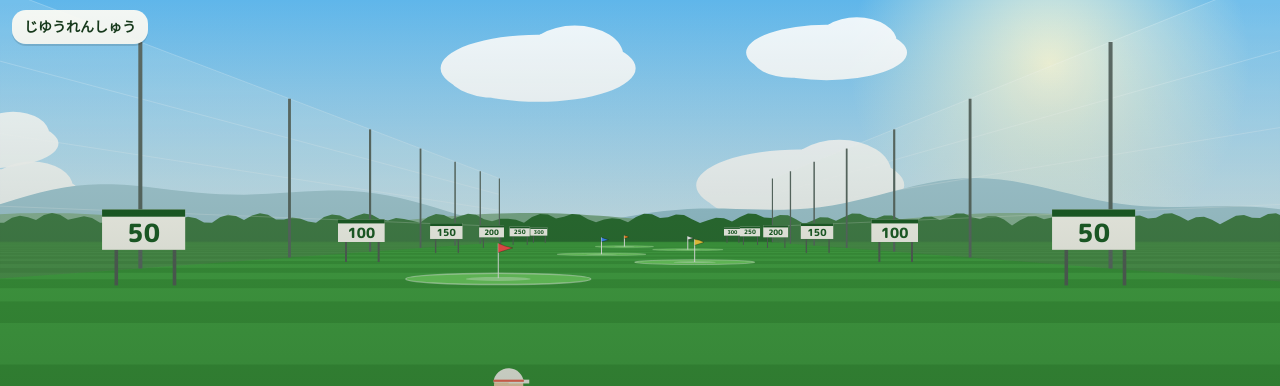
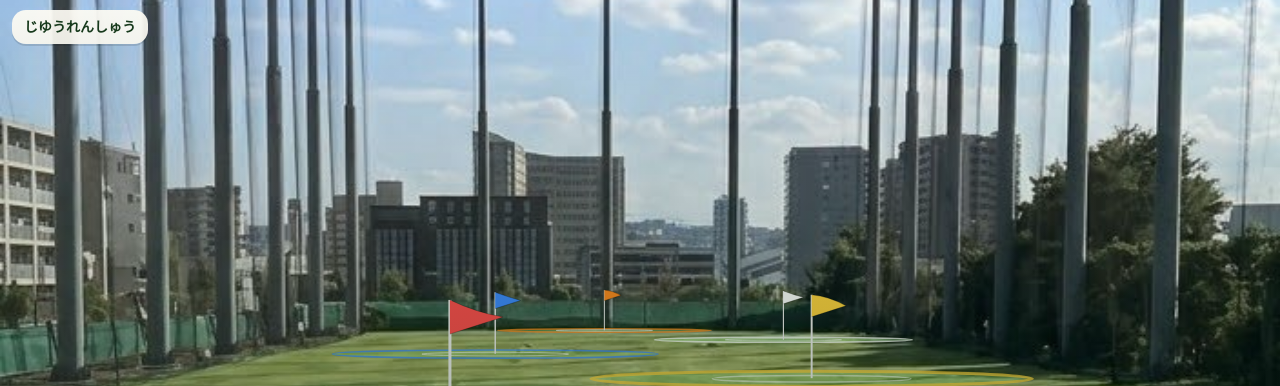
Before and after one commit to kakugawari/golf, a website: page index.html in a window 1280 px wide. Shown: the top 386 px of the page. Drawn offline with Linux system fonts and the light colour scheme.

Commit message:
背景を実際の練習場の写真にし、打席から見送る見せ方にする
使う人の見本 (写真のような練習場にねらい・パワーの輪・ボタンを重ねた画面) に寄せるため、
使う人がくれた練習場の写真 (range.jpg) を背景に敷いた。
- 写真は CSS の背景。canvas は動く物だけを描き、空・芝・ネット・マット・距離の看板の描画はやめた
- カメラを打席に固定し、pr() を写真の遠近に合わせた (消える点・焦点・目の高さ・奥行きを写真から測った)。
  玉は大きいマットの上、奥のネットの足もと (約 250y) が写真の奥のネットの足もとに来る
- 写真の芝の幅に合わせて旗の左右を内側へ (60y で左右 ±17y しかない)。ねらいの振れ幅も ±0.15 に
- グリーンは芝が透ける薄い緑 + 旗の色の輪。玉は写真の大きさに合わせて小さく。跡は遠いほど細く
- theme-color は写真のいちばん上の色

見張り: 背景に写真がある / 玉はマットの上 (上から 76%) / 旗はどれも芝の上で、遠いほど小さい。

Co-Authored-By: Claude Opus 5.5 <noreply@anthropic.com>
Claude-Session: https://claude.ai/code/session_018Byozv7sevyohbCt5tUJEq

```diff
--- a/app.js
+++ b/app.js
@@ -10,10 +10,10 @@ const CLUBS=[
  {id:'i7',k:'7I',name:'7番アイアン',carry:150,apex:26,roll:8},
  {id:'pw',k:'PW',name:'ウェッジ',carry:100,apex:24,roll:3}];
 const TG=[
- {z:60,x:-12,c:'#ff4d4d',n:'あか'},
- {z:100,x:10,c:'#ffd23f',n:'きいろ'},
- {z:140,x:-6,c:'#3d8bff',n:'あお'},
- {z:180,x:14,c:'#ffffff',n:'しろ'},
+ {z:60,x:-5,c:'#ff4d4d',n:'あか'},
+ {z:100,x:7,c:'#ffd23f',n:'きいろ'},
+ {z:140,x:-8,c:'#3d8bff',n:'あお'},
+ {z:180,x:10,c:'#ffffff',n:'しろ'},
  {z:220,x:-3,c:'#ff8a1f',n:'オレンジ'}];
 const GR=9,RING0=120,RSPD=90,RWIN=30,ARC=270,AR=78;
 
@@ -100,7 +100,7 @@ function bestText(){const f=save.far;$('best').textContent=`ベスト ${save.bes
 
 /* aim buttons: press-and-hold repeat */
 let aimTimer=null;
-function aimStep(d){if(G.phase!=='ready')return;G.aim=Math.max(-0.3,Math.min(0.3,G.aim+d*0.01));aimLab();sfx.aim();}
+function aimStep(d){if(G.phase!=='ready')return;G.aim=Math.max(-0.15,Math.min(0.15,G.aim+d*0.01));aimLab();sfx.aim();}
 function aimBind(el,d){el.addEventListener('pointerdown',e=>{e.stopPropagation();e.preventDefault();aimStep(d);clearInterval(aimTimer);let n=0;aimTimer=setInterval(()=>{if(++n>3)aimStep(d);},80);});
  ['pointerup','pointerleave','pointercancel'].forEach(t=>el.addEventListener(t,()=>clearInterval(aimTimer)));}
 aimBind($('aL'),-1);aimBind($('aR'),1);
@@ -211,7 +211,12 @@ function update(dt){
  setGauge();}
 
 /* ---------- draw ---------- */
-function pr(x,y,z){const d=z-G.cam.z;if(d<0.6)return null;const s=F/d;return {x:W/2+(x-G.cam.x)*s,y:HY+(G.cam.h-y)*s,s};}
+/* 背景は打席から見た練習場の写真 (range.jpg 704x1520)。カメラは打席に固定し、写真の遠近に合わせて描く。
+   写真の上での値: 消える点 (VX,VY)、焦点 PF、目の高さ PH0、玉から目までの奥行き PCZ。
+   玉 (0,0,0) が写真の (352,1149) = 大きいマットの上、奥のネットの足もと (約 250y) が写真の 720 あたりに来るように合わせた */
+const PIC={w:704,h:1520,vx:352,vy:697,f:1520,h0:3.78,cz:-12.7};
+function picK(){return Math.max(W/PIC.w,H/PIC.h);}
+function pr(x,y,z){const d=z-PIC.cz;if(d<0.6)return null;const k=picK(),ox=(W-PIC.w*k)/2,oy=(H-PIC.h*k)/2,s=PIC.f*k/d;return {x:ox+PIC.vx*k+x*s,y:oy+PIC.vy*k+(PIC.h0-y)*s,s};}
 const clouds=Array.from({length:5},()=>({x:Math.random(),y:0.06+Math.random()*0.2,r:30+Math.random()*40,v:0.004+Math.random()*0.006}));
 const streaks=Array.from({length:26},()=>({x:Math.random(),y:Math.random(),l:0.5+Math.random()*0.8}));
 function sky(t){const g=ctx.createLinearGradient(0,0,0,HY);g.addColorStop(0,'#5fb6ea');g.addColorStop(1,'#d8f0fb');ctx.fillStyle=g;ctx.fillRect(-20,-20,W+40,HY+22);
@@ -227,8 +232,10 @@ function ground(){const c=G.cam;ctx.fillStyle='#3e9a3f';ctx.fillRect(-20,HY,W+40
  ctx.fillStyle='#2c6f33';ctx.beginPath();ctx.moveTo(-20,HY);for(let x=-20;x<=W+20;x+=8){ctx.lineTo(x,HY-6-Math.abs(Math.sin(x*0.09))*7-Math.abs(Math.sin(x*0.031))*6);}ctx.lineTo(W+20,far.y);ctx.lineTo(-20,far.y);ctx.fill();
  for(const sx of [-60,60]){const a=pr(sx,0,zn),b=pr(sx,0,340);if(!a||!b)continue;const e=sx<0?-W*4:W*5;ctx.fillStyle='rgba(20,60,20,.28)';ctx.beginPath();ctx.moveTo(a.x,a.y);ctx.lineTo(b.x,b.y);ctx.lineTo(e,b.y);ctx.lineTo(e,a.y);ctx.fill();}}
 function greens(){for(const t of [...TG].sort((a,b)=>b.z-a.z)){const p=pr(t.x,0,t.z),f=pr(t.x,0,t.z+GR);if(!p||!f)continue;const n=pr(t.x,0,t.z-GR);if(!n||GR*p.s>W*3||n.y-f.y>H*3)continue;const ny=n.y;const cy=(ny+f.y)/2,ry=Math.max(1,(ny-f.y)/2),rx=GR*p.s;
-  const on=G.target===t;ctx.fillStyle=on?'#8fe07d':'#6fcf62';ctx.beginPath();ctx.ellipse(p.x,cy,rx,ry,0,0,7);ctx.fill();ctx.strokeStyle=on?'#fff':'rgba(255,255,255,.45)';ctx.lineWidth=Math.min(on?3:1.5,ry*0.35);ctx.stroke();
-  ctx.fillStyle='rgba(255,255,255,.35)';ctx.beginPath();ctx.ellipse(p.x,cy,rx*0.35,ry*0.35,0,0,7);ctx.fill();}}
+  const on=G.target===t,ring=t.c;
+  ctx.fillStyle=on?'rgba(160,240,140,.5)':'rgba(140,225,120,.32)';ctx.beginPath();ctx.ellipse(p.x,cy,rx,ry,0,0,7);ctx.fill();
+  ctx.strokeStyle=ring;ctx.globalAlpha=on?1:.75;ctx.lineWidth=Math.max(1.5,Math.min(on?5:3,ry*0.4));ctx.stroke();
+  ctx.strokeStyle='rgba(255,255,255,.7)';ctx.lineWidth=Math.max(1,Math.min(2,ry*0.2));ctx.beginPath();ctx.ellipse(p.x,cy,rx*0.45,ry*0.45,0,0,7);ctx.stroke();ctx.globalAlpha=1;}}
 function marks(){for(const m of G.marks){const p=pr(m.x,0,m.z);if(!p||p.s>200)continue;const r=Math.max(2,0.6*p.s);ctx.fillStyle='rgba(255,255,255,.7)';ctx.beginPath();ctx.ellipse(p.x,p.y,r,r*0.35,0,0,7);ctx.fill();}}
 function nets(){for(const sx of [-60,60]){for(let z=0;z<320;z+=40){const z1=Math.max(z,G.cam.z+1),z2=z+40;if(z2<=z1)continue;const a=pr(sx,0,z1),b=pr(sx,28,z1),c=pr(sx,28,z2),d=pr(sx,0,z2);if(!a||!d)continue;
   ctx.fillStyle='rgba(235,245,240,.13)';ctx.beginPath();ctx.moveTo(a.x,a.y);ctx.lineTo(b.x,b.y);ctx.lineTo(c.x,c.y);ctx.lineTo(d.x,d.y);ctx.fill();
@@ -254,7 +261,7 @@ function golfer(){const base=pr(-1.05,0,0);if(!base||base.s>130)return;const s=b
  const ca=Math.cos(ang),sa=Math.sin(ang),hand=[sh[0]+0.52*ca,sh[1]+0.52*sa],tip=[sh[0]+1.62*ca,sh[1]+1.62*sa];
  seg([hand,tip],0.05,'#8d969b');const tq=L(tip[0],tip[1]);ctx.fillStyle='#2d3133';ctx.beginPath();ctx.arc(tq[0],tq[1],0.09*s,0,7);ctx.fill();
  seg([sh,hand],0.16,'#ff6b5a');const hq=L(hand[0],hand[1]);ctx.fillStyle='#fff';ctx.beginPath();ctx.arc(hq[0],hq[1],0.1*s,0,7);ctx.fill();}
-function ball(){const b=G.ball,g=pr(b.x,0,b.z),p=pr(b.x,b.y,b.z);if(!p)return;const r=Math.max(2.6,0.2*p.s);
+function ball(){const b=G.ball,g=pr(b.x,0,b.z),p=pr(b.x,b.y,b.z);if(!p)return;const r=Math.max(2.2,0.075*p.s);
  if(g){ctx.fillStyle=`rgba(0,0,0,${0.3*Math.max(0.15,1-b.y/40)})`;ctx.beginPath();ctx.ellipse(g.x,g.y,r*1.1,r*0.4,0,0,7);ctx.fill();}
  if(b.z<1&&b.y<0.1&&g){ctx.strokeStyle='#ffe28a';ctx.lineWidth=Math.max(1,0.05*g.s);ctx.beginPath();ctx.moveTo(g.x,g.y);ctx.lineTo(p.x,p.y+r);ctx.stroke();}
  if(G.phase==='flight'&&G.nice){const gl=ctx.createRadialGradient(p.x,p.y,0,p.x,p.y,r*4);gl.addColorStop(0,'rgba(255,230,120,.7)');gl.addColorStop(1,'rgba(255,230,120,0)');ctx.fillStyle=gl;ctx.beginPath();ctx.arc(p.x,p.y,r*4,0,7);ctx.fill();}
@@ -262,7 +269,7 @@ function ball(){const b=G.ball,g=pr(b.x,0,b.z),p=pr(b.x,b.y,b.z);if(!p)return;co
  if(G.phase==='rest'&&g){const k=(G.restT*1.5)%1,rr=r*2+k*r*6;ctx.strokeStyle=`rgba(255,255,255,${1-k})`;ctx.lineWidth=3;ctx.beginPath();ctx.ellipse(g.x,g.y,rr,rr*0.4,0,0,7);ctx.stroke();}
 }
 function trail(){const t=G.trail;if(t.length<2)return;const col=G.nice?'255,214,64':'255,255,255';ctx.lineCap='round';
- for(let i=1;i<t.length;i++){const a=pr(t[i-1].x,t[i-1].y,t[i-1].z),b=pr(t[i].x,t[i].y,t[i].z);if(!a||!b)continue;const k=i/t.length;ctx.strokeStyle=`rgba(${col},${0.85*k})`;ctx.lineWidth=1.5+k*(G.nice?5:3);ctx.beginPath();ctx.moveTo(a.x,a.y);ctx.lineTo(b.x,b.y);ctx.stroke();}}
+ for(let i=1;i<t.length;i++){const a=pr(t[i-1].x,t[i-1].y,t[i-1].z),b=pr(t[i].x,t[i].y,t[i].z);if(!a||!b)continue;const k=i/t.length;ctx.strokeStyle=`rgba(${col},${0.85*k})`;ctx.lineWidth=Math.max(1,Math.min(G.nice?7:5,b.s*(G.nice?0.09:0.06)))*(0.4+0.6*k);ctx.beginPath();ctx.moveTo(a.x,a.y);ctx.lineTo(b.x,b.y);ctx.stroke();}}
 function aimLine(time){if(!['ready','power','ring'].includes(G.phase))return;const a=G.aim,zEnd=G.target?G.target.z:160;
  for(let z=4;z<zEnd;z+=z<40?3:6){const p=pr(a*z,0,z);if(!p)continue;const ph=((z*0.15-time*3)%1+1)%1;const r=Math.min(30,Math.max(1.6,0.25*p.s));ctx.fillStyle=`rgba(255,255,255,${0.45+0.5*ph})`;ctx.beginPath();ctx.ellipse(p.x,p.y,r,r*0.4,0,0,7);ctx.fill();}
  const e=pr(a*zEnd,0,zEnd);if(e){const rr=Math.max(6,4*e.s);ctx.strokeStyle='#fff';ctx.lineWidth=2.5;ctx.beginPath();ctx.ellipse(e.x,e.y,rr,rr*0.35,0,0,7);ctx.stroke();ctx.beginPath();ctx.moveTo(e.x,e.y-rr*0.35);ctx.lineTo(e.x,e.y-rr*1.4);ctx.stroke();}}
@@ -277,9 +284,9 @@ function placeDial(){const d=$('dial'),ph=G.phase,show=['ready','power','ring'].
  const b=pr(0,0,0);if(!b)return;setA(d,'left',Math.round(Math.min(W-sz/2-26,b.x+sz*0.75))+'px');setA(d,'top',Math.round(Math.min(H-sz/2-250,Math.max(sz/2+110,b.y-sz*0.12)))+'px');}
 let T0=performance.now(),TT=0;
 function frame(now){requestAnimationFrame(frame);if(document.hidden){T0=now;return;}const dt=Math.min(0.05,Math.max(0,(now-T0)/1000));T0=now;TT+=dt;try{update(dt);placeDial();}catch(e){console.error(e);}
- ctx.setTransform(DPR,0,0,DPR,0,0);ctx.globalAlpha=1;ctx.shadowBlur=0;ctx.save();try{if(G.shake>0)ctx.translate((Math.random()-0.5)*G.shake,(Math.random()-0.5)*G.shake);
- sky(TT);ground();greens();marks();mat();aimLine(TT);nets();
- const objs=[];for(const z of [50,100,150,200,250,300]){objs.push({z,f:()=>sign(-40,z,z)});objs.push({z,f:()=>sign(40,z,z)});}
+ ctx.setTransform(DPR,0,0,DPR,0,0);ctx.clearRect(0,0,W,H);ctx.globalAlpha=1;ctx.shadowBlur=0;ctx.save();try{if(G.shake>0)ctx.translate((Math.random()-0.5)*G.shake,(Math.random()-0.5)*G.shake);
+ greens();marks();aimLine(TT);
+ const objs=[];
  for(const t of TG)objs.push({z:t.z,f:()=>flag(t,TT)});objs.push({z:0.01,f:golfer});objs.push({z:G.ball.z,f:()=>{trail();ball();}});
  objs.sort((a,b)=>b.z-a.z).forEach(o=>o.f());parts();windFx(dt);speedLines();
  }catch(e){console.error(e);}finally{ctx.restore();}
@@ -288,7 +295,7 @@ function frame(now){requestAnimationFrame(frame);if(document.hidden){T0=now;retu
 buildClubs();hud();bestText();setGauge();requestAnimationFrame(frame);
 clearRun();
 // テストから中身をのぞく入口
-window.__app={G,CLUBS,TG,get size(){return {W,H};},get save(){return save;}};
+window.__app={G,CLUBS,TG,pr,get size(){return {W,H};},get save(){return save;}};
 
 }
 
--- a/index.html
+++ b/index.html
@@ -8,7 +8,7 @@
 <link rel="apple-touch-icon" href="./apple-touch-icon.png">
 <meta name="viewport" content="width=device-width,initial-scale=1,viewport-fit=cover,user-scalable=no">
 <meta name="apple-mobile-web-app-capable" content="yes">
-<meta name="theme-color" content="#5fb6ea">
+<meta name="theme-color" content="#0c140a">
 <title>うちっぱなし</title>
 <link rel="preconnect" href="https://fonts.googleapis.com">
 <link rel="stylesheet" href="https://fonts.googleapis.com/css2?family=M+PLUS+Rounded+1c:wght@500;800&display=swap">
--- a/styles.css
+++ b/styles.css
@@ -8,7 +8,8 @@
 html,body{margin:0;height:100vh;width:100%;overflow:hidden;background:#7ec8f0;overscroll-behavior:none;position:relative}
 [hidden]{display:none!important}
 body{font:16px/1.4 "M PLUS Rounded 1c",system-ui,sans-serif;color:var(--ink);user-select:none;-webkit-user-select:none;-webkit-touch-callout:none;touch-action:none}
-#stage{position:absolute;inset:0}
+/* 練習場の写真 (動かないので CSS の背景に敷く。canvas は動く物だけを描く) */
+#stage{position:absolute;inset:0;background:#7ec8f0 url(range.jpg) center/cover no-repeat}
 #c{position:absolute;inset:0;width:100%;height:100%;display:block}
 .hud{position:absolute;left:0;right:0;top:0;padding:calc(env(safe-area-inset-top) + 10px) 12px 0;display:flex;justify-content:space-between;gap:8px;pointer-events:none}
 .pill{background:rgba(255,253,246,.93);border-radius:14px;padding:6px 12px;font-weight:800;font-size:14px;box-shadow:0 2px 0 rgba(0,0,0,.12);display:flex;align-items:center;gap:8px;white-space:nowrap}
```
Also changed, not shown: CLAUDE.md (+8 -0 lines), browser-test.js (+13 -0 lines), range.jpg (added).
